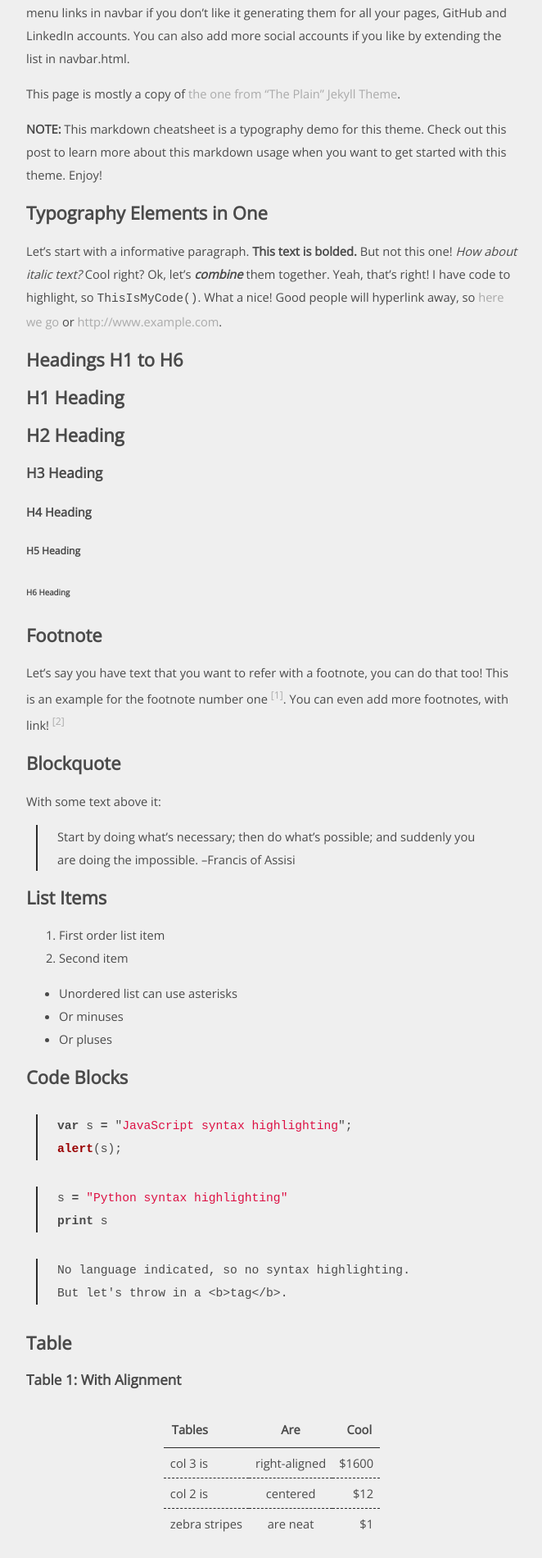
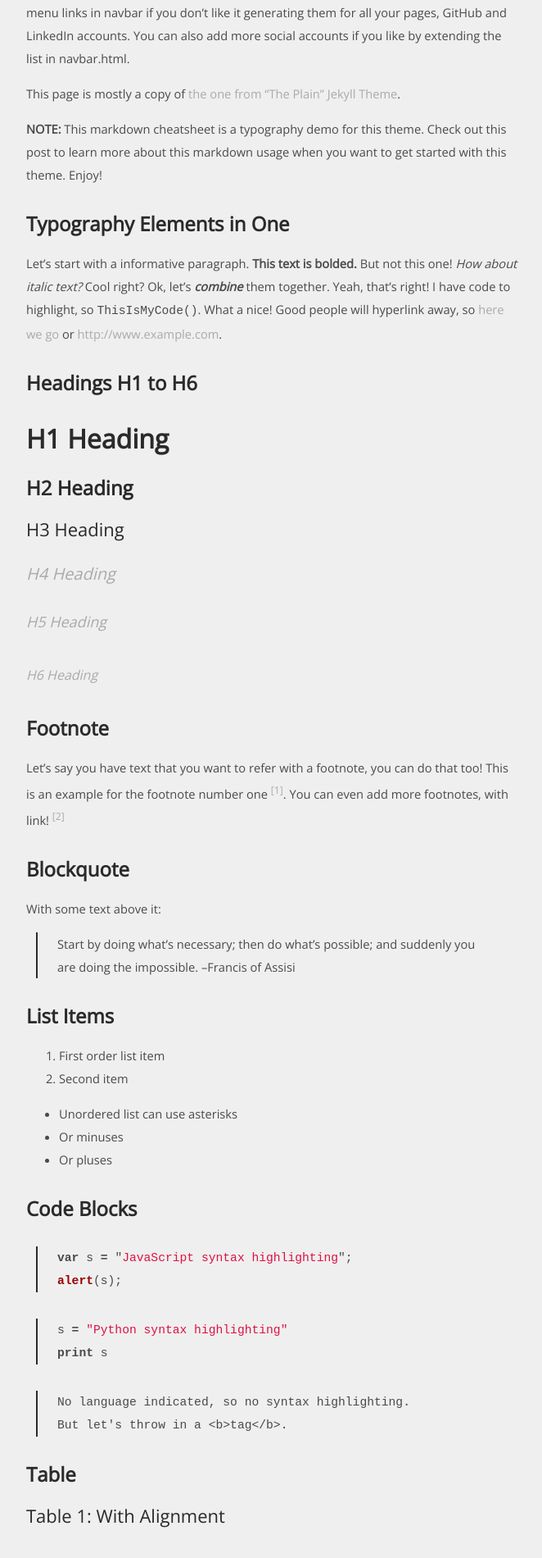
Before and after one commit to ezrasavard/israh-jekyll-theme, a Jekyll site: the page built from _pages/about/index.md, in a window 1280 px wide. Shown: the part 620-2520 px from the top of the page at 82% size, without its empty margins (308-970 px from the left). Built offline with Jekyll 4.4.1, drawn with Linux system fonts in a browser that asks for light colours; some web fonts are replaced.

Commit message:
heading sizes

```diff
--- a/_sass/content.scss
+++ b/_sass/content.scss
@@ -142,3 +142,46 @@ img {
   -moz-box-shadow: rgba(0,0,0,0.3) 0 1px 3px;
   box-shadow: rgba(0, 0, 0, 0.3) 0 1px 3px;
 }
+
+h1 {
+  font-size: 32px;
+  color: $dark-color;
+  margin-top: 40px;
+  margin-bottom: 30px;
+}
+
+h2 {
+  font-size: 24px;
+  color: $dark-color;
+  margin-top: 32px;
+  margin-bottom: 20px;
+
+}
+
+h3 {
+  font-size: 22px;
+  font-weight: 500;
+  color: $dark-color;
+}
+
+h4 {
+  font-size: 20px;
+  color: $light-color;
+  font-style: italic;
+  font-weight: 400;
+}
+
+h5 {
+  font-size: 18px;
+  color: $light-color;
+  font-style: italic;
+  font-weight: 400;
+}
+
+h6 {
+  font-size: 16px;
+  color: $light-color;
+  font-style: italic;
+  font-weight: 400;
+
+}
```
